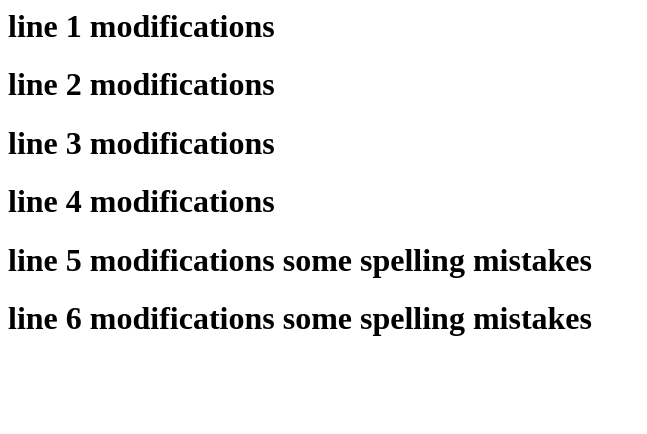
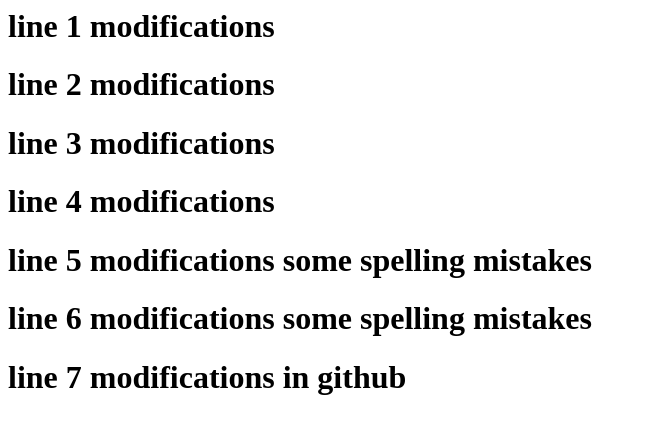
Before and after one commit to BalaKrishnanrdj/rebase, a plain HTML site: page index.html in a window 1280 px wide. Shown: the whole page, without its empty margins (0-647 px from the left). Drawn offline with Linux system fonts and the light colour scheme.

Commit message:
line 7 added in github

```diff
--- a/index.html
+++ b/index.html
@@ -4,3 +4,4 @@
 <h1>line 4 modifications</h1>
 <h1>line 5 modifications some spelling mistakes</h1>
 <h1>line 6 modifications some spelling mistakes</h1>
+<h1>line 7 modifications in github</h1>
```
